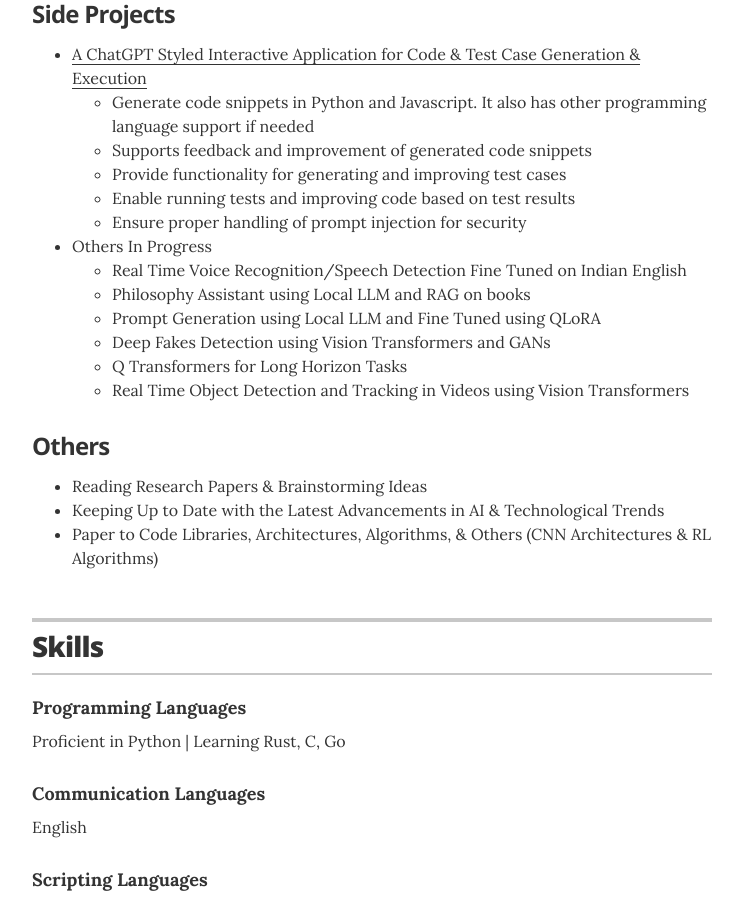
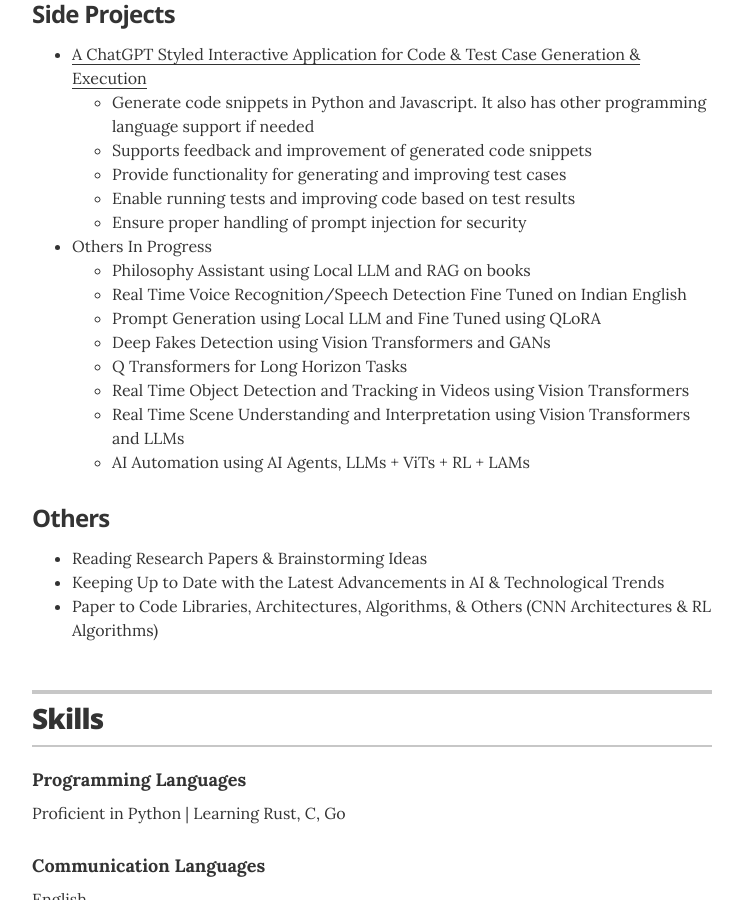
Before and after one commit to Vidharth/Vidharth.github.io, a Jekyll site: the page built from index.html, in a window 1280 px wide and 900 px high, scrolled down 2777 px. Shown: the whole window, without its empty margins (268-1011 px from the left). Built offline with Jekyll 4.4.1, drawn with Linux system fonts in a browser that asks for light colours.

Commit message:
Update projects.yml

```diff
--- a/_data/projects.yml
+++ b/_data/projects.yml
@@ -69,12 +69,14 @@
         </ul>
       <li> Others In Progress </li>
         <ul class="resume-item-list">
+          <li> Philosophy Assistant using Local LLM and RAG on books </li>
           <li> Real Time Voice Recognition/Speech Detection Fine Tuned on Indian English </li>
-          <li> Philosophy Assistant using Local LLM and RAG on books </li>
           <li> Prompt Generation using Local LLM and Fine Tuned using QLoRA </li>
           <li> Deep Fakes Detection using Vision Transformers and GANs </li>
           <li> Q Transformers for Long Horizon Tasks </li>
           <li> Real Time Object Detection and Tracking in Videos using Vision Transformers </li>
+          <li> Real Time Scene Understanding and Interpretation using Vision Transformers and LLMs </li>
+          <li> AI Automation using AI Agents, LLMs + ViTs + RL + LAMs </li>
         </ul>
     </ul>
 
```
